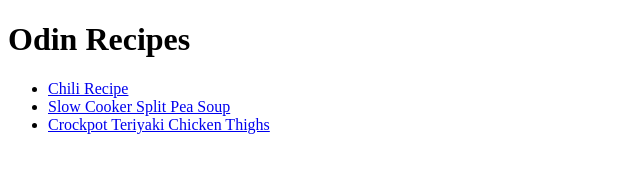
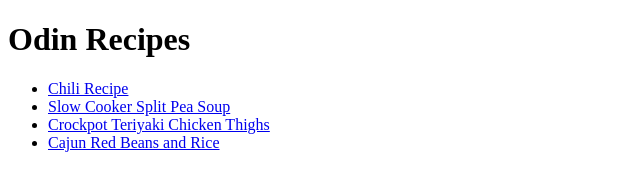
Before and after one commit to b-requejo/odin-recipes, a plain HTML site: page index.html in a window 1280 px wide. Shown: the whole page, without its empty margins (0-640 px from the left). Drawn offline with Linux system fonts and the light colour scheme.

Commit message:
Updating index.html with red beans and rice recipe

```diff
--- a/index.html
+++ b/index.html
@@ -17,6 +17,9 @@
             <li>
                 <a href="./recipes/Teriyaki_chicken_thighs.html" target="_blank" rel="noreferrer">Crockpot Teriyaki Chicken Thighs</a>
             </li>
+            <li>
+                <a href="./recipes/red_beans_and_rice.html">Cajun Red Beans and Rice</a>
+            </li>
         </ul>
 
     </body>
```
